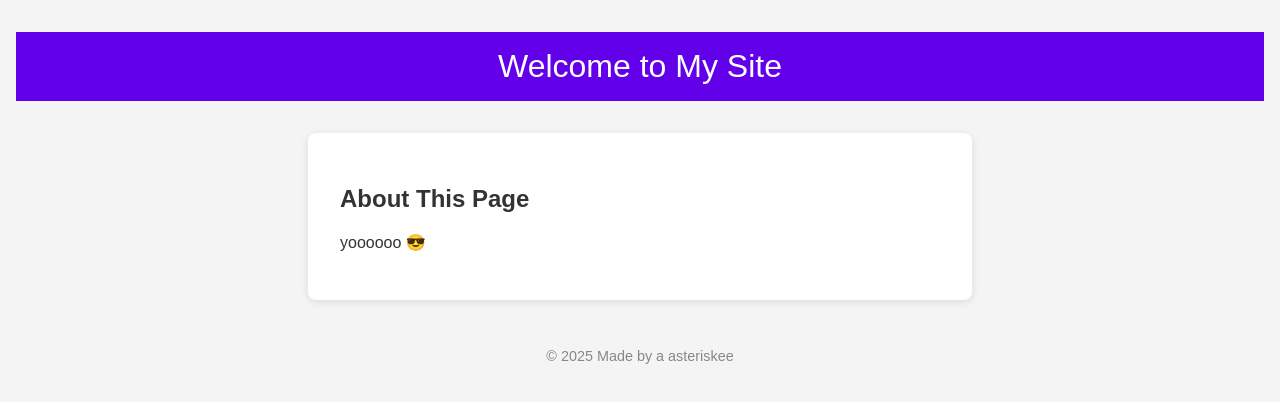
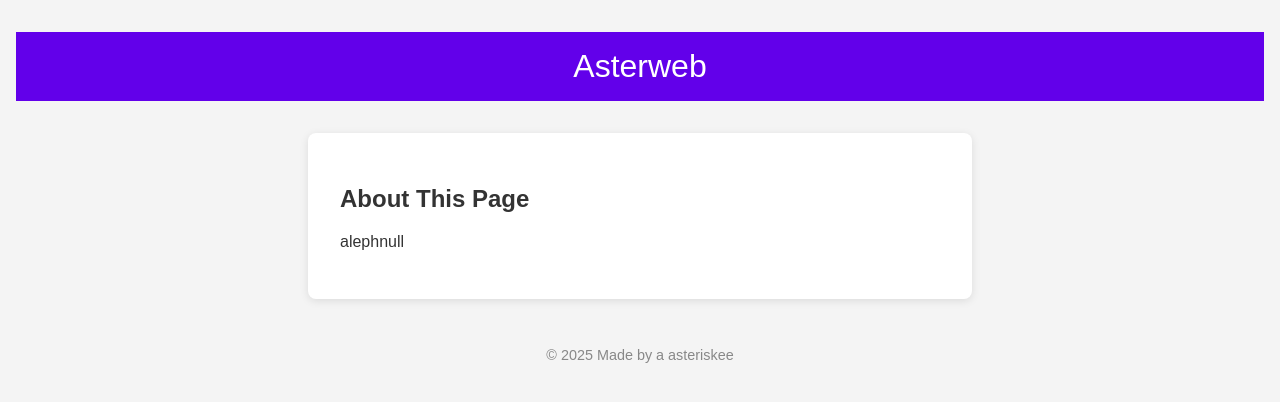
Before and after one commit to asteriskee/asteriskee.github.io, a plain HTML site: page html/index.html in a window 1280 px wide. Drawn offline with Linux system fonts and the light colour scheme.

Commit message:
Update index.html

```diff
--- a/html/index.html
+++ b/html/index.html
@@ -42,12 +42,12 @@
 <body>
 
   <header>
-    Welcome to My Site
+    Asterweb
   </header>
 
   <main>
     <h2>About This Page</h2>
-    <p>yoooooo 😎</p>
+    <p> alephnull </p>
   </main>
 
   <footer>
```
